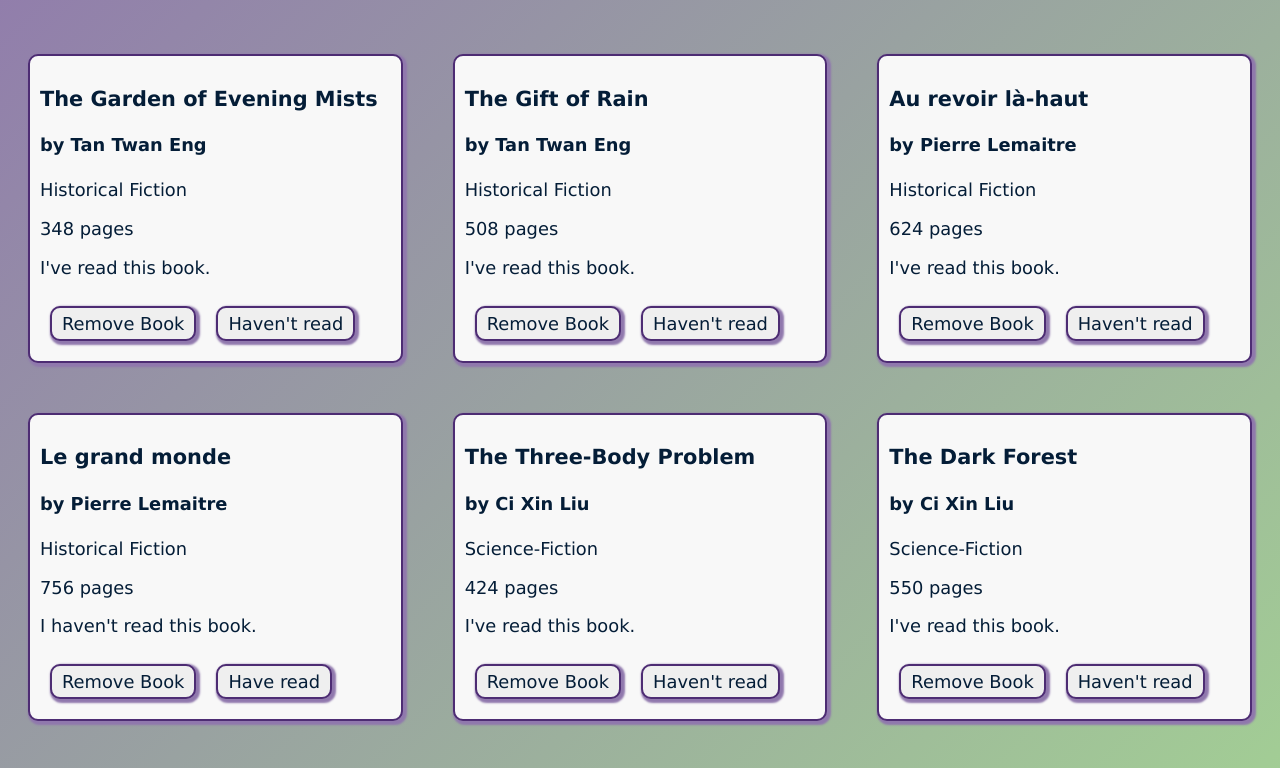
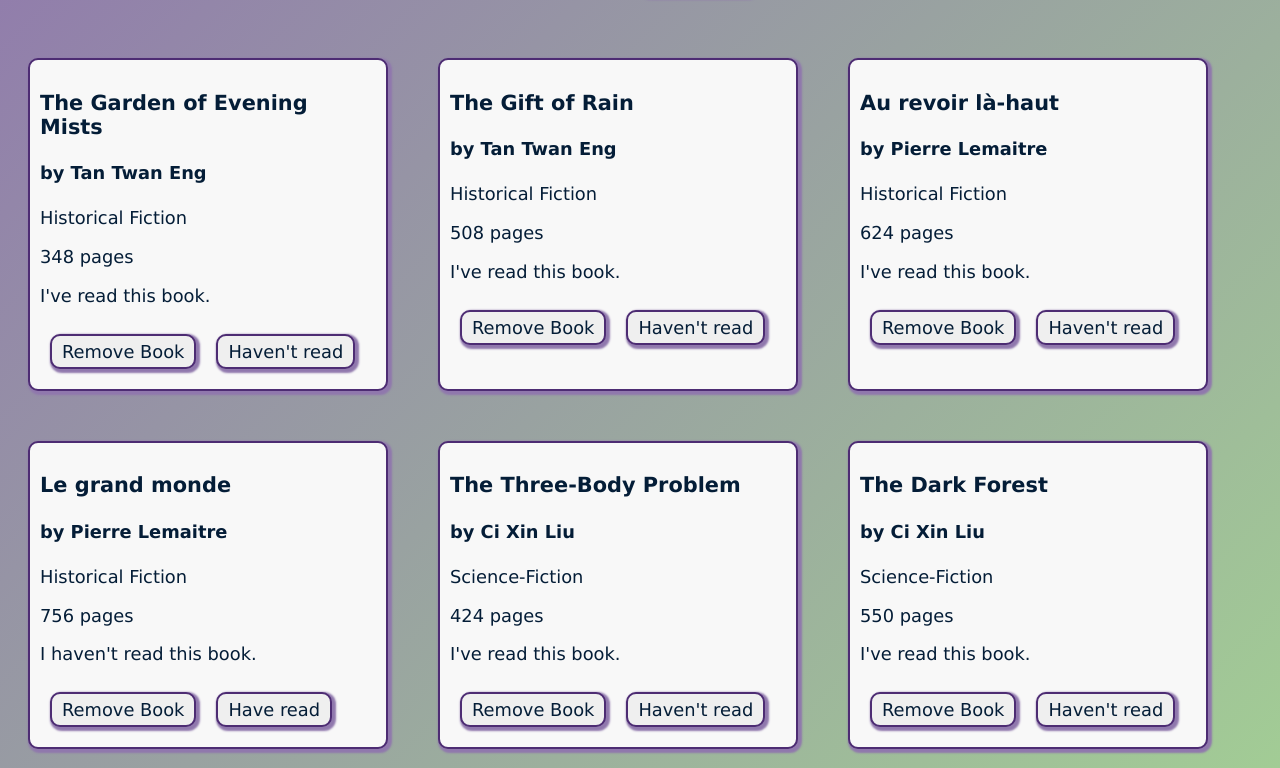
Before and after one commit to Meltasy/library, a plain HTML site: page index.html in a window 1280 px wide. Shown: the part 152-920 px from the top of the page. Drawn offline with Linux system fonts and the light colour scheme.

Commit message:
Change to use class constructor and update UI
Refactor constructors to use class
Amend grid layout so book cards remain the same size

```diff
--- a/script.js
+++ b/script.js
@@ -1,10 +1,12 @@
-function Book(title, author, genre, numPages, isRead) {
-    this.title = title;
-    this.author = author;
-    this.genre = genre;
-    this.numPages = numPages;
-    this.isRead = isRead;
-    this.toggleRead = () => {
+class Book {
+    constructor(title, author, genre, numPages, isRead) {
+        this.title = title;
+        this.author = author;
+        this.genre = genre;
+        this.numPages = numPages;
+        this.isRead = isRead;
+    };
+    toggleRead() {
         this.isRead = !this.isRead;
     };
 }
--- a/style.css
+++ b/style.css
@@ -84,8 +84,8 @@ select:focus {
 
 #bookshelf {
     display: grid;
-    grid-template-columns: repeat(auto-fit, minmax(400px, 1fr));
-    grid-template-rows: repeat(auto-fit, minmax(250px, 1fr));
+    grid-template-columns: repeat(auto-fit, minmax(min-content, 400px));
+    grid-template-rows: repeat(auto-fit, minmax(min-content, 300px));
     gap: 10px;
 }
 
```
Also changed, not shown: 1 other file.
